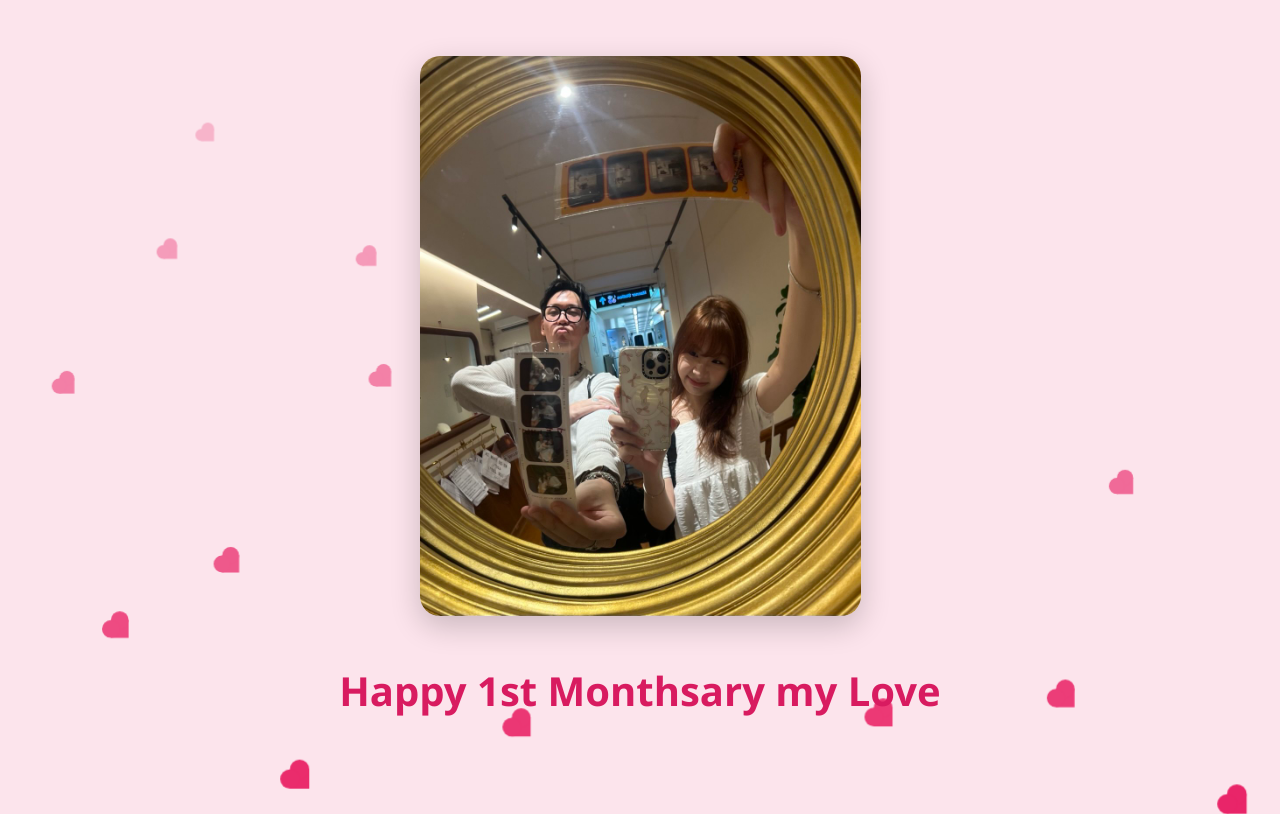
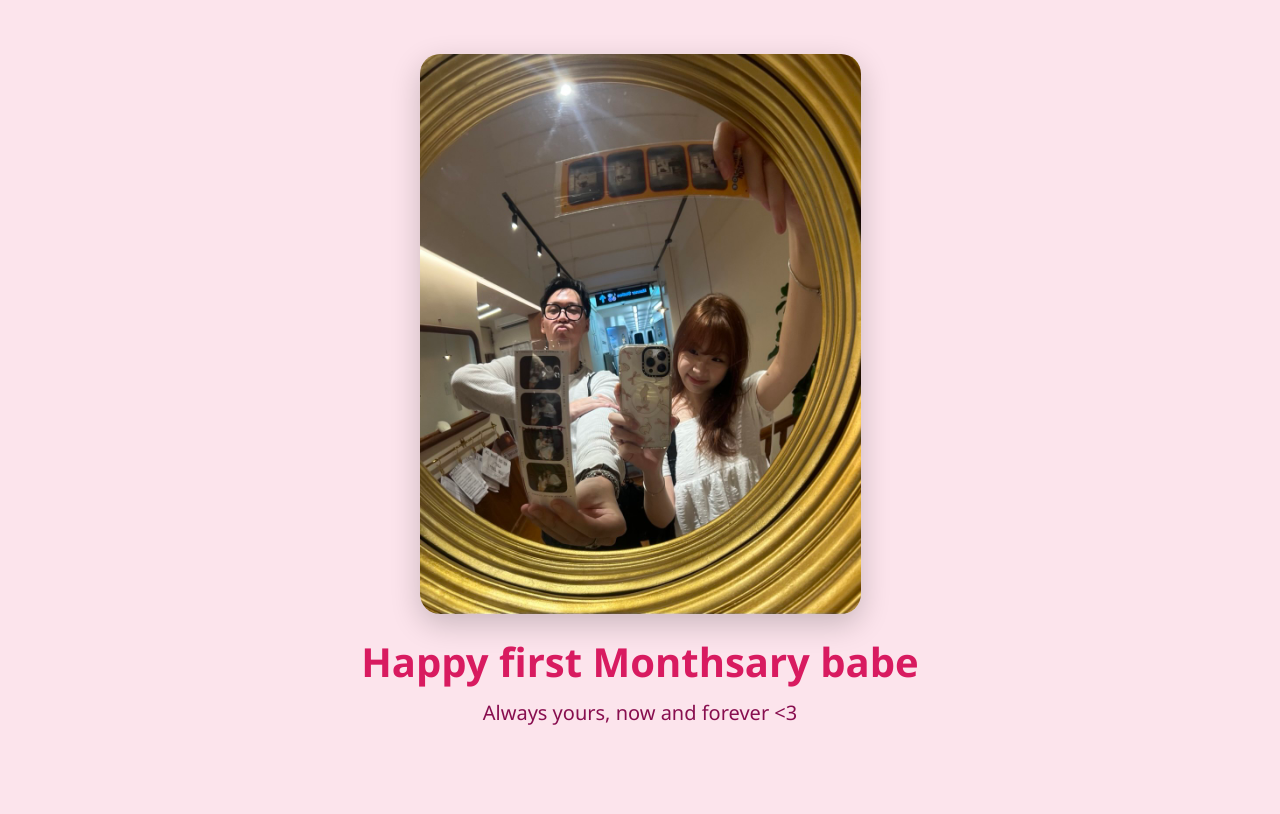
Before and after one commit to tuhsee/Monthsary, a plain HTML site: page index.html in a window 1280 px wide. Drawn offline with Linux system fonts and the light colour scheme.

Commit message:
Update index.html

```diff
--- a/index.html
+++ b/index.html
@@ -17,6 +17,7 @@
       height: 100vh;
       overflow: hidden;
       position: relative;
+      text-align: center;
     }
 
     img {
@@ -31,6 +32,14 @@
     h1 {
       color: #d81b60;
       font-size: 2.5rem;
+      margin: 0;
+      z-index: 1;
+    }
+
+    p {
+      color: #880e4f;
+      font-size: 1.25rem;
+      margin-top: 10px;
       z-index: 1;
     }
 
@@ -79,11 +88,13 @@
 </head>
 <body>
 
-  <!-- Replace 'us.jpg' with your image -->
-  <img src=photo_6057720053392066090_y.jpg alt="Us together" />
-  <h1>Happy 1st Monthsary my Love</h1>
+  <!-- Replace 'us.jpg' with your actual image -->
+  <img src=photo_6057720053392066090_y.jpg />
 
-  <!-- JavaScript for generating floating hearts -->
+  <h1>Happy first Monthsary babe</h1>
+  <p>Always yours, now and forever &lt;3</p>
+
+  <!-- JavaScript to generate floating hearts -->
   <script>
     function createHeart() {
       const heart = document.createElement('div');
@@ -92,14 +103,3 @@
       heart.style.animationDuration = (5 + Math.random() * 5) + 's';
       heart.style.opacity = Math.random();
       heart.style.transform = `rotate(45deg) scale(${0.5 + Math.random()})`;
-      document.body.appendChild(heart);
-
-      setTimeout(() => {
-        heart.remove();
-      }, 10000);
-    }
-
-    setInterval(createHeart, 300);
-  </script>
-</body>
-</html>
```
